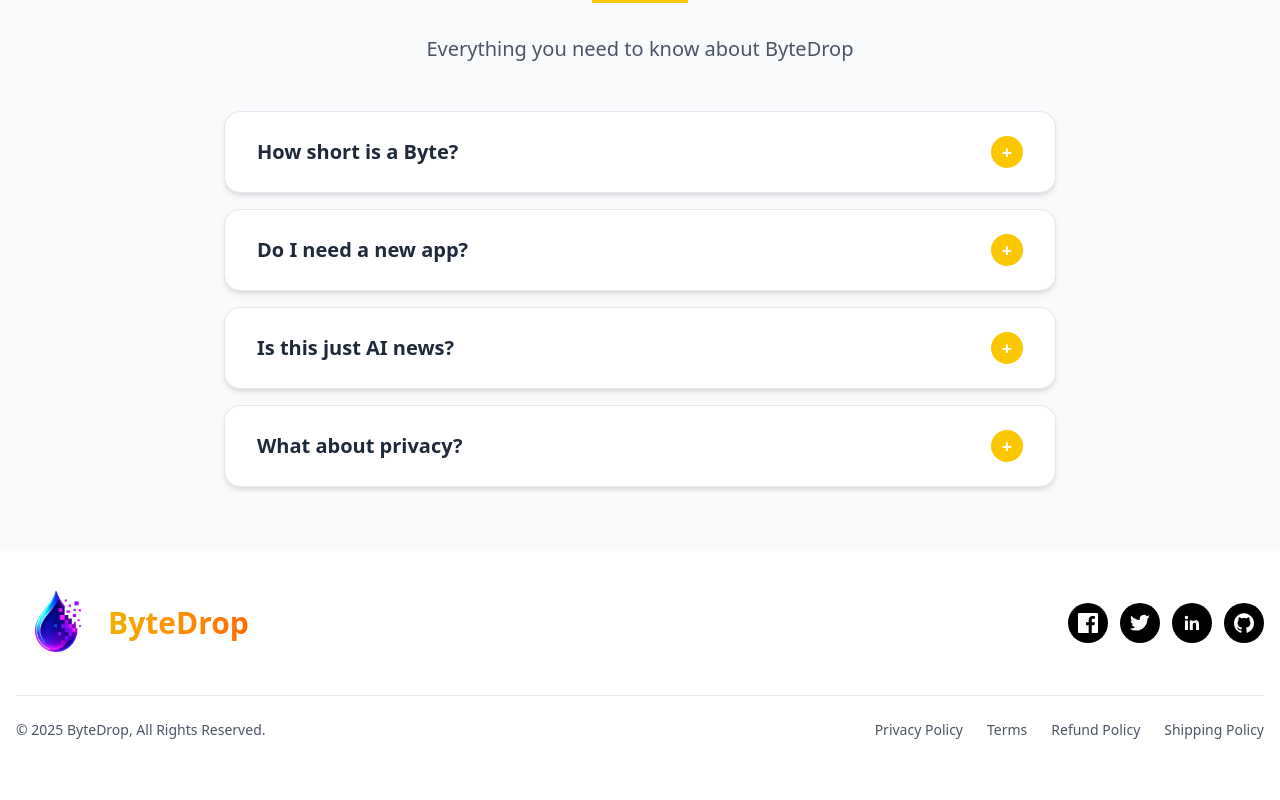
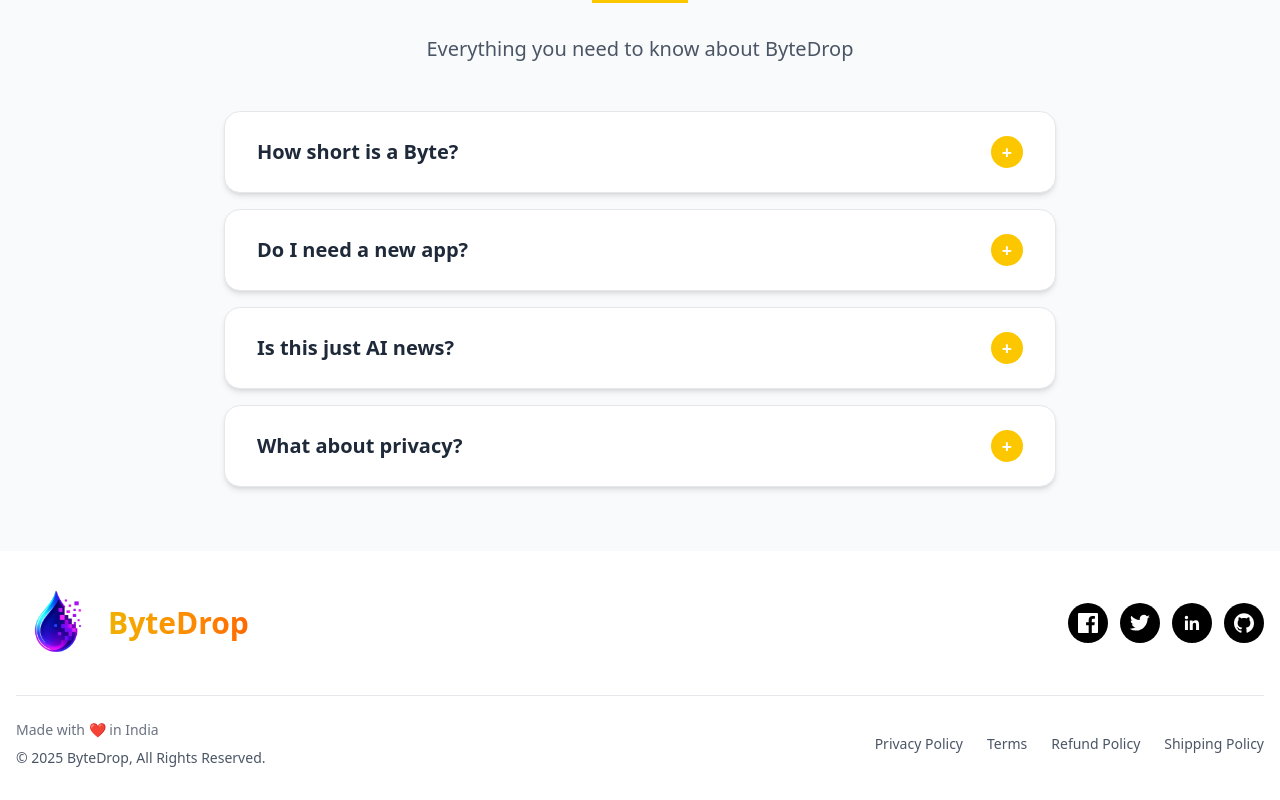
Before and after one commit to remote-cto/ultralit, a Next.js app: page / in a window 1280 px wide. Shown: the part 6430-7230 px from the top of the page. Before the commit the page ends 7202 px from the top, so only its background shows below. Built offline with nearby package versions, Linux system fonts and the light colour scheme.

Commit message:
footer updated

```diff
--- a/app/components/Footer.tsx
+++ b/app/components/Footer.tsx
@@ -131,9 +131,14 @@
           {/* Bottom Section */}
           <div className="border-t border-gray-200 pt-6">
             <div className="flex flex-col md:flex-row justify-between items-center space-y-4 md:space-y-0">
-              <p className="text-gray-600 text-sm text-center md:text-left">
-                © 2025 ByteDrop, All Rights Reserved.
-              </p>
+              <div className="flex flex-col items-center md:items-start space-y-2">
+                <p className="text-gray-500 text-sm text-center md:text-left">
+                  Made with ❤ in India
+                </p>
+                <p className="text-gray-600 text-sm text-center md:text-left">
+                  © 2025 ByteDrop, All Rights Reserved.
+                </p>
+              </div>
 
               <div className="flex flex-col sm:flex-row items-center space-y-2 sm:space-y-0 sm:space-x-6 text-sm">
                 <button
```
